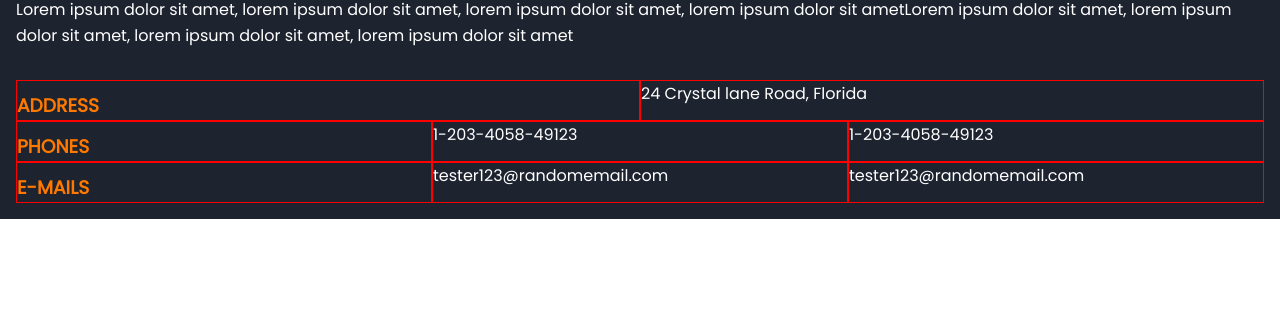
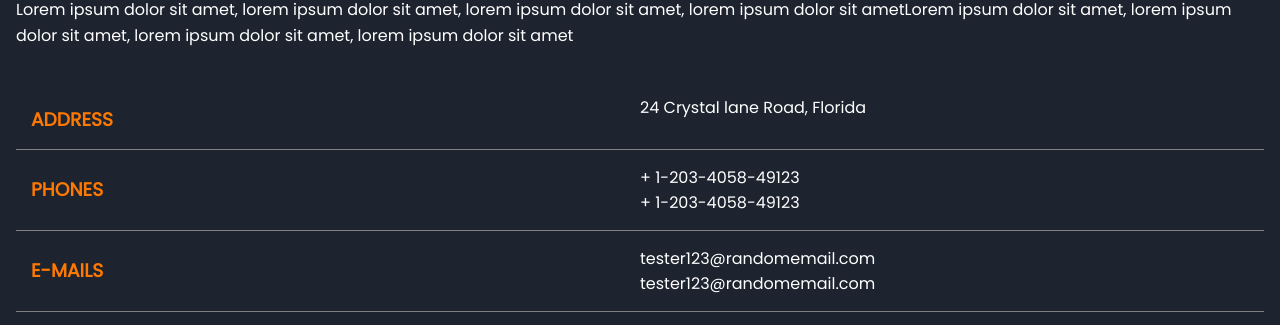
Before and after one commit to cerlans/Construction-Site-Redone, a React (Create React App) app: page / in a window 1280 px wide. Shown: the part 6778-7103 px from the top of the page. Before the commit the page ends 6997 px from the top, so only its background shows below. Built offline with nearby package versions, Linux system fonts and the light colour scheme.

Commit message:
2 files modified

```diff
--- a/src/Footer.js
+++ b/src/Footer.js
@@ -15,13 +15,17 @@ function Footer(){
         </div>
          <div className='sub-parent'>
         <div><h3>Phones</h3></div>
-        <div>1-203-4058-49123</div>
-        <div>1-203-4058-49123</div>
+         <div>
+          <span>+ 1-203-4058-49123</span>
+          <span>+ 1-203-4058-49123</span>
+          </div>
         </div>
            <div className='sub-parent'>
         <div><h3>E-mails</h3></div>
-         <div>tester123@randomemail.com</div>
-         <div>tester123@randomemail.com</div>
+         <div>
+         <span>tester123@randomemail.com</span>
+         <span>tester123@randomemail.com</span>
+         </div>
         </div>
         </div>
       </div>
--- a/src/style.css
+++ b/src/style.css
@@ -291,14 +291,17 @@ box-shadow: var(--tw-ring-offset-shadow, 0 0 #0000), var(--tw-ring-shadow, 0 0 #
 
 .sub-parent {
   display:flex;
-flex-wrap:wrap;
+    padding:15px;
+  border-bottom: 1px solid gray;
 }
 .sub-parent div {
    flex:1;
-   border:1px solid red;
 }
 .sub-parent h3 {
   color:#FF7900;
   margin-top:10px;
   text-transform:uppercase;
 }
+.sub-parent span {
+  display:block;
+}
```
